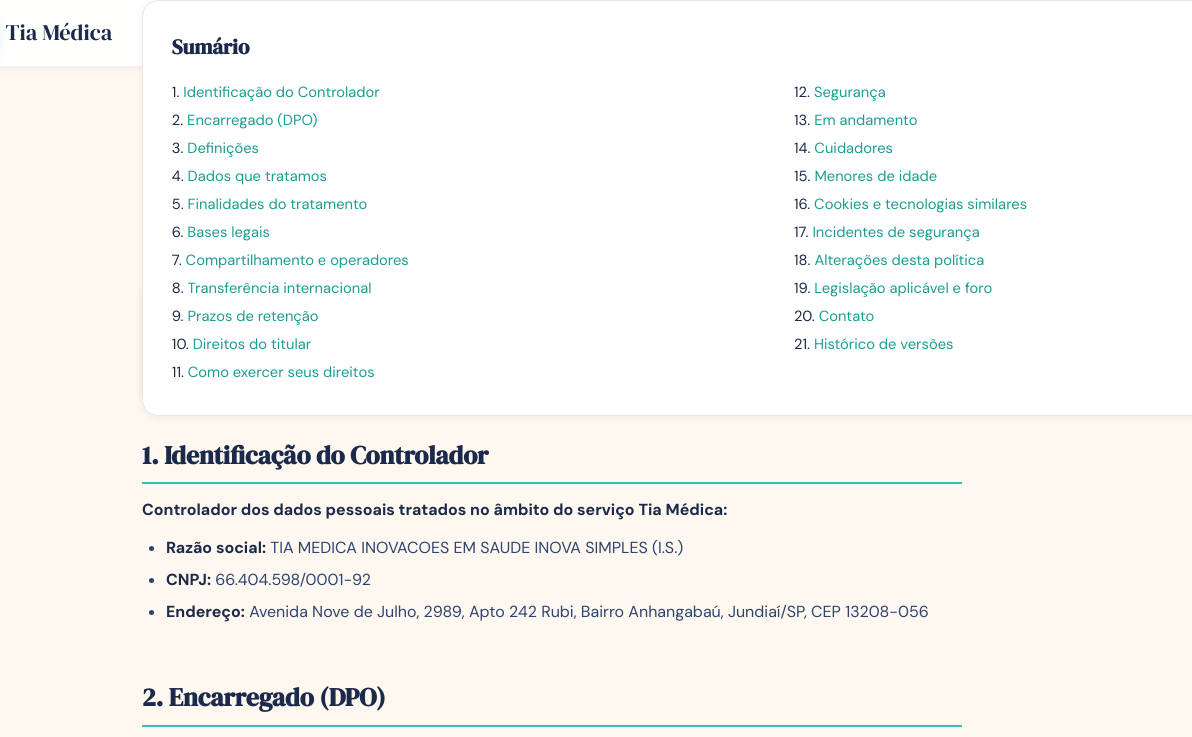
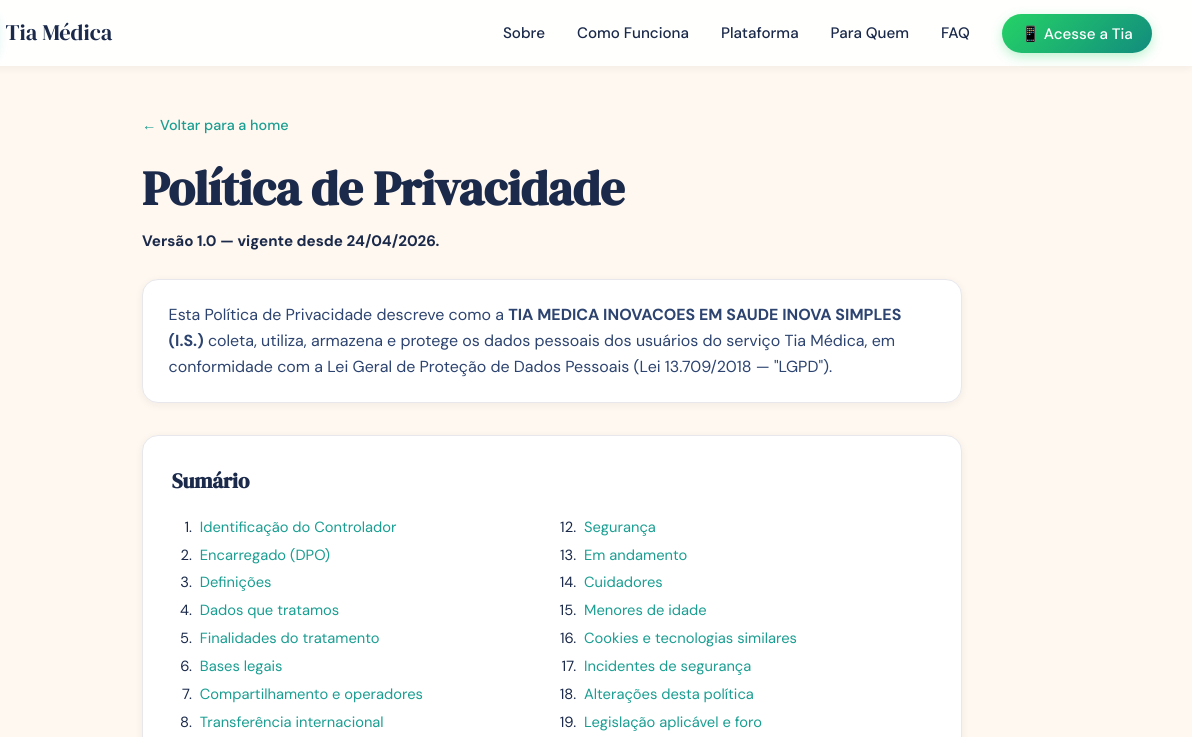
Before and after one commit to ruanc2costa/tia-medica-site, a website: page politica-de-privacidade.html in a window 1280 px wide. Shown: the top 737 px of the page, 88-1280 px from the left. Drawn offline with Linux system fonts and the light colour scheme.

Commit message:
fix(privacy): sumário sobrepondo o topo — escopa nav fixa e troca tag
O sumário estava renderizando sobreposto ao topo da viewport porque
o CSS global `nav { position: fixed; top: 0; }` afetava qualquer
<nav> na página, inclusive o <nav class="pp-toc"> do sumário.

Três mudanças pontuais:
- Escopa a regra fixa do nav principal com `nav#nav` ao invés do
  seletor de tag genérico.
- Troca o <nav> do sumário por <aside> (semântica melhor e remove
  risco de regressão).
- Ajusta a lista do sumário para `list-style: decimal` com padding
  externo ao invés de `decimal inside`, deixando a numeração
  alinhada corretamente nas duas colunas.

```diff
--- a/politica-de-privacidade.html
+++ b/politica-de-privacidade.html
@@ -40,8 +40,8 @@
             line-height: 1.6
         }
 
-        /* NAV — matches index.html */
-        nav {
+        /* NAV — matches index.html (scoped to page nav so TOC isn't affected) */
+        nav#nav {
             position: fixed;
             top: 0;
             width: 100%;
@@ -52,7 +52,7 @@
             backdrop-filter: blur(20px);
             box-shadow: var(--shadow-sm)
         }
-        nav.scrolled { padding: .7rem 2rem }
+        nav#nav.scrolled { padding: .7rem 2rem }
         .nav-inner {
             max-width: 1200px;
             margin: 0 auto;
@@ -166,13 +166,14 @@
             margin-bottom: 1rem
         }
         .pp-toc ol {
-            list-style: decimal inside;
+            list-style: decimal;
+            padding-left: 1.5rem;
             columns: 2;
-            column-gap: 1.5rem;
+            column-gap: 2rem;
             font-size: .92rem;
             line-height: 1.9
         }
-        .pp-toc li { break-inside: avoid }
+        .pp-toc li { break-inside: avoid; padding-left: .25rem }
         .pp-toc a {
             color: var(--mint-dark);
             text-decoration: none;
@@ -352,7 +353,7 @@
                 conformidade com a Lei Geral de Proteção de Dados Pessoais (Lei 13.709/2018 — "LGPD").
             </div>
 
-            <nav class="pp-toc" aria-label="Sumário">
+            <aside class="pp-toc" aria-label="Sumário">
                 <h2>Sumário</h2>
                 <ol>
                     <li><a href="#s1">Identificação do Controlador</a></li>
@@ -377,7 +378,7 @@
                     <li><a href="#s20">Contato</a></li>
                     <li><a href="#s21">Histórico de versões</a></li>
                 </ol>
-            </nav>
+            </aside>
 
             <article class="pp-body">
                 <section id="s1" class="pp-section">
```
